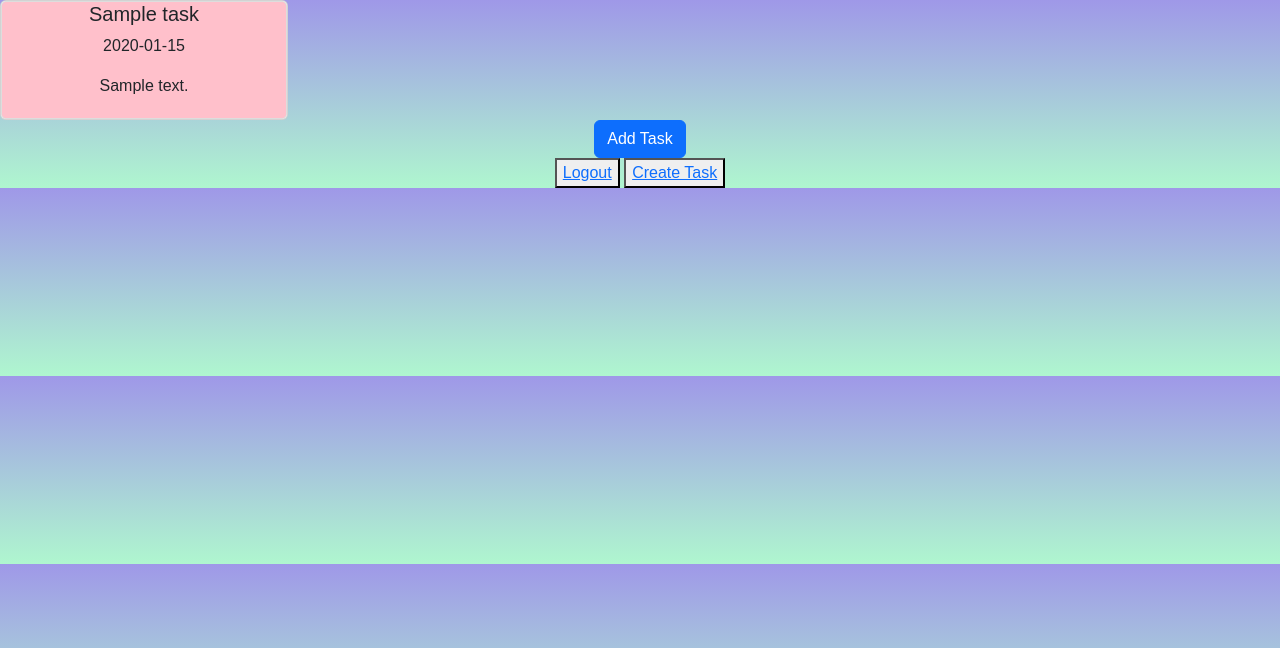
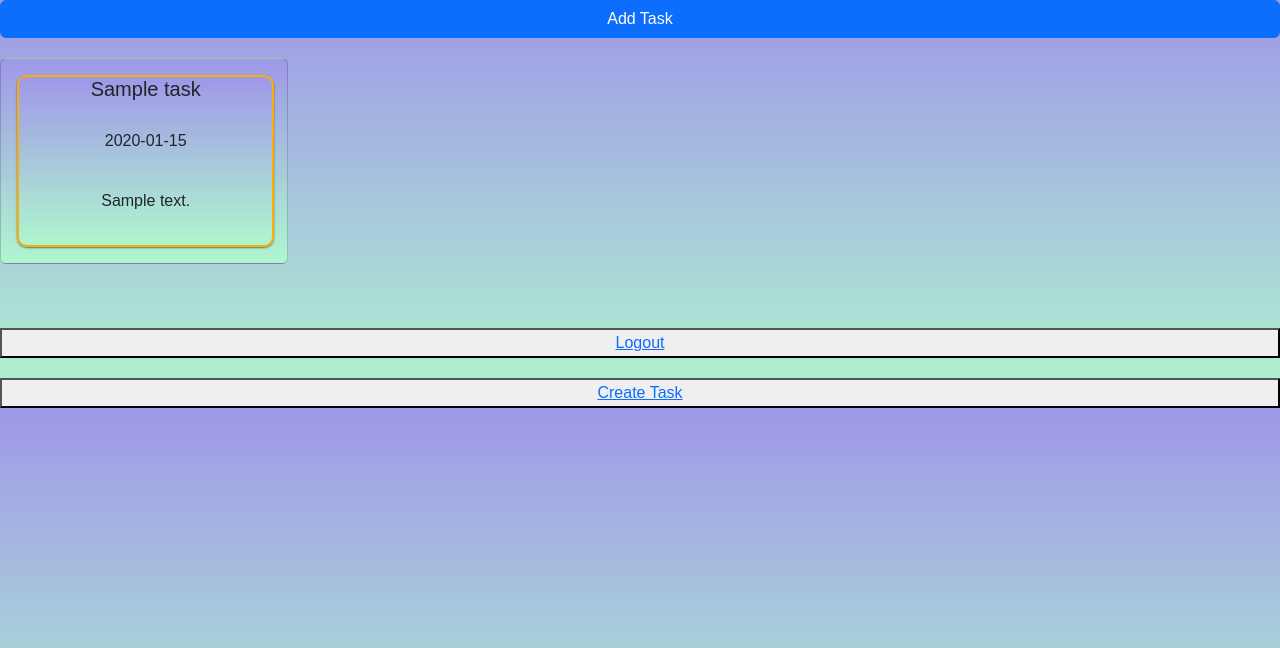
Before and after one commit to ameliaptrc/Django-Tugas2-Rani, a Django app: page /todolist/show/json/ in a window 1280 px wide. Shown: the top 648 px of the page. Run offline with Django 4.2, Linux system fonts and the light colour scheme; a user stored in the database is signed in; tables that the repository leaves empty hold one stand-in row (values such as "Sample post"); data that the repository does not hold is empty.

Commit message:
Berubah lagi

```diff
--- a/todolist/templates/todolist_ajax.html
+++ b/todolist/templates/todolist_ajax.html
@@ -14,7 +14,7 @@
             `<div class="card-part">
             <h5 class="card-title">${data[i].fields.title}</h5>
             <p class="card-text">${data[i].fields.date}</p>
-            <p class="card-text">${data[i].fields.description}</p>
+            <p class="card-description">${data[i].fields.description}</p>
           </div>`)
       }
     })
@@ -24,10 +24,10 @@
         title : $('#title_field').val(),
         description : $('#description_field').val()},
         function (result) {
-            $('#todolist').append(`<div class="card-part">
+            $('.card').append(`<div class="card-part" >
                 <h5 class="card-title">${result.fields.title}</h5>
                 <p class="card-text">${result.fields.date}</p>
-                <p class="card-text">${result.fields.description}</p>
+                <p class="card-description">${result.fields.description}</p>
                 </div>`)
             $('#title_field').val(''),
             $('#description_field').val('')
@@ -37,27 +37,40 @@
 
 </script>
 </head>
-
-<div class="card" style="width: 18rem;" id="todolist">
-  <div class="container">
-  </div>
-</div>
-
-
-
 <style>
     body {
+        display: flex;
+        margin:auto;
         background: linear-gradient(#9F98E8, #aff6cf);
         font-family:Arial, Helvetica, sans-serif;
         text-align: center;
+        justify-content: center;
+        display: grid;
+        grid-template-columns: 1fr;
+        grid-template-rows: auto;
+        grid-gap: 20px;
+        max-width: 100%;
+    }
+    .card{
+      background: linear-gradient(#9F98E8, #aff6cf);
+      justify-content: center;
+      width: 100%;
     }
     .card-part{
+    background: linear-gradient(#9F98E8, #aff6cf);
+    text-align: center;
     display: grid;
-    border-radius: 5px;
-    margin:0px;
-    border:1px solid #DDDDDD;
-    background-color: pink;
-    padding-bottom: 20px;
+    grid-template-columns: 1fr;
+    grid-template-rows: auto;
+    grid-gap: 20px;
+    width: 90%;
+    margin: 1rem;
+    padding-bottom: 1rem;
+    text-align: center;
+    border: solid 2px #fcad02;
+    border-radius: 10px;
+    box-shadow: 0px 1px 2px rgba(0, 0, 0, 0.5);
+    max-width:100%;
     }
     .card-title h1{
     margin:0px;
@@ -68,7 +81,7 @@
     .card-text p{
     min-height:10px;
     overflow: hidden;
-    color:#848484;
+    /* color:#848484; */
     margin:0px;
     text-align: justify;
     }
@@ -80,10 +93,13 @@
 
 
 <!-- Button trigger modal -->
-<button type="button" class="btn btn-primary" data-bs-toggle="modal" data-bs-target="#exampleModal">
+<button type="button" class="btn btn-primary" data-bs-toggle="modal" data-bs-target="#exampleModal"style="text-align:endblock">
     Add Task
   </button>
-
+  <div class="card" style="width: 18rem;" id="todolist">
+    <div class="container">
+    </div>
+  </div>
     <!-- </table> -->
     <div class="modal fade" id="exampleModal" tabindex="-1" aria-labelledby="exampleModalLabel" aria-hidden="true">
       <div class="modal-dialog">
```
